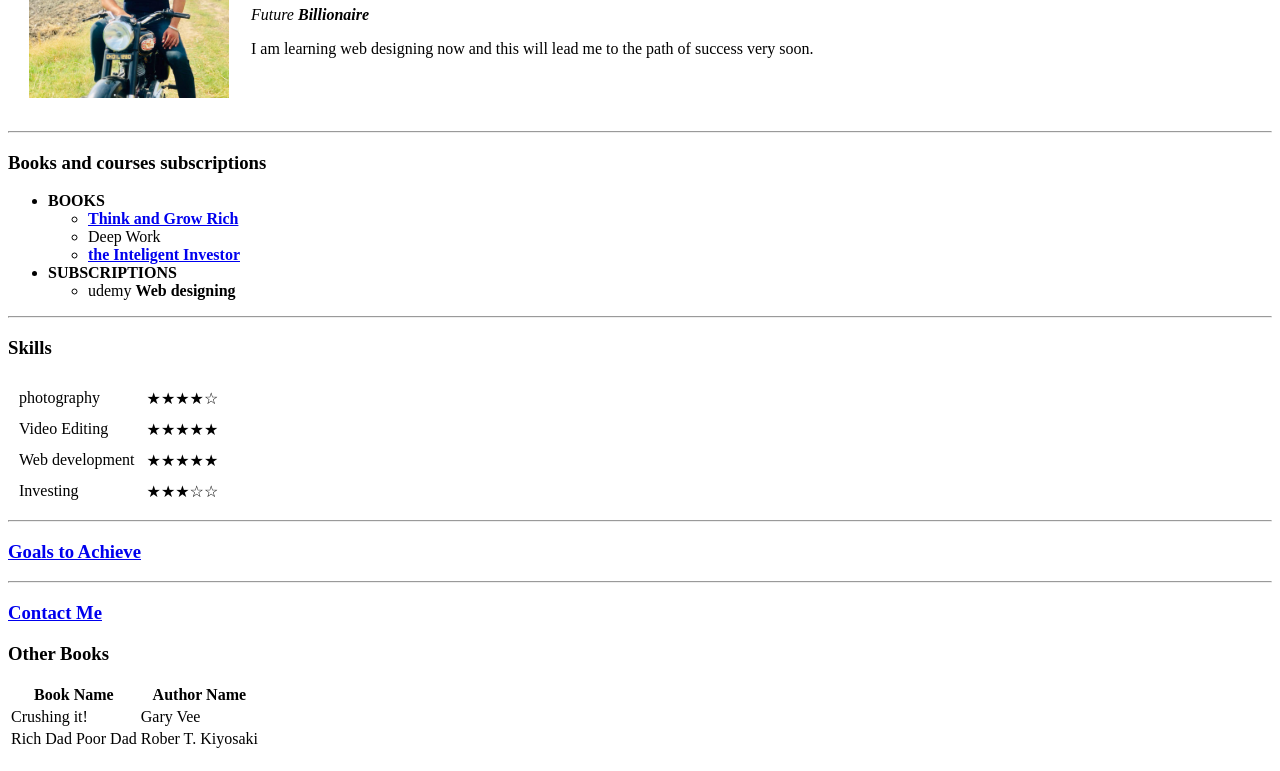
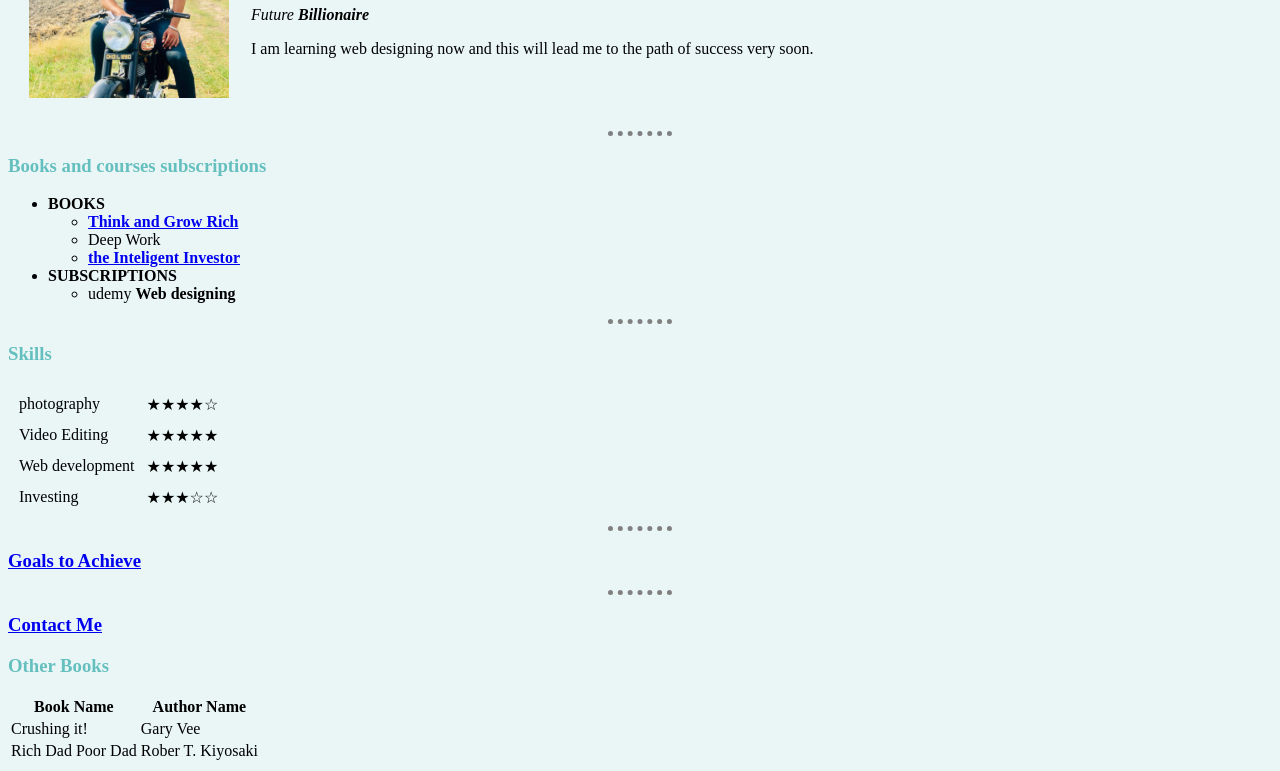
Before and after one commit to Simranjotkahlon/Itsme, a plain HTML site: page index.html in a window 1280 px wide. Shown: the part 131-902 px from the top of the page. Drawn offline with Linux system fonts and the light colour scheme; files that its build step writes are made by us from their sources.

Commit message:
Add files via upload

```diff
--- a/index.html
+++ b/index.html
@@ -4,9 +4,12 @@
 <head>
   <meta charset="utf-8">
   <title>Simran's Official Site</title>
+  <link rel="stylesheet" href="css/Style.css">
 </head>
 
 <body>
+
+
   <table cellspacing="20">
     <tbody>
       <tr>
```
Also changed, not shown: GoalsToachieve.html (+1 -0 lines), contactinformation.html (+1 -0 lines).
